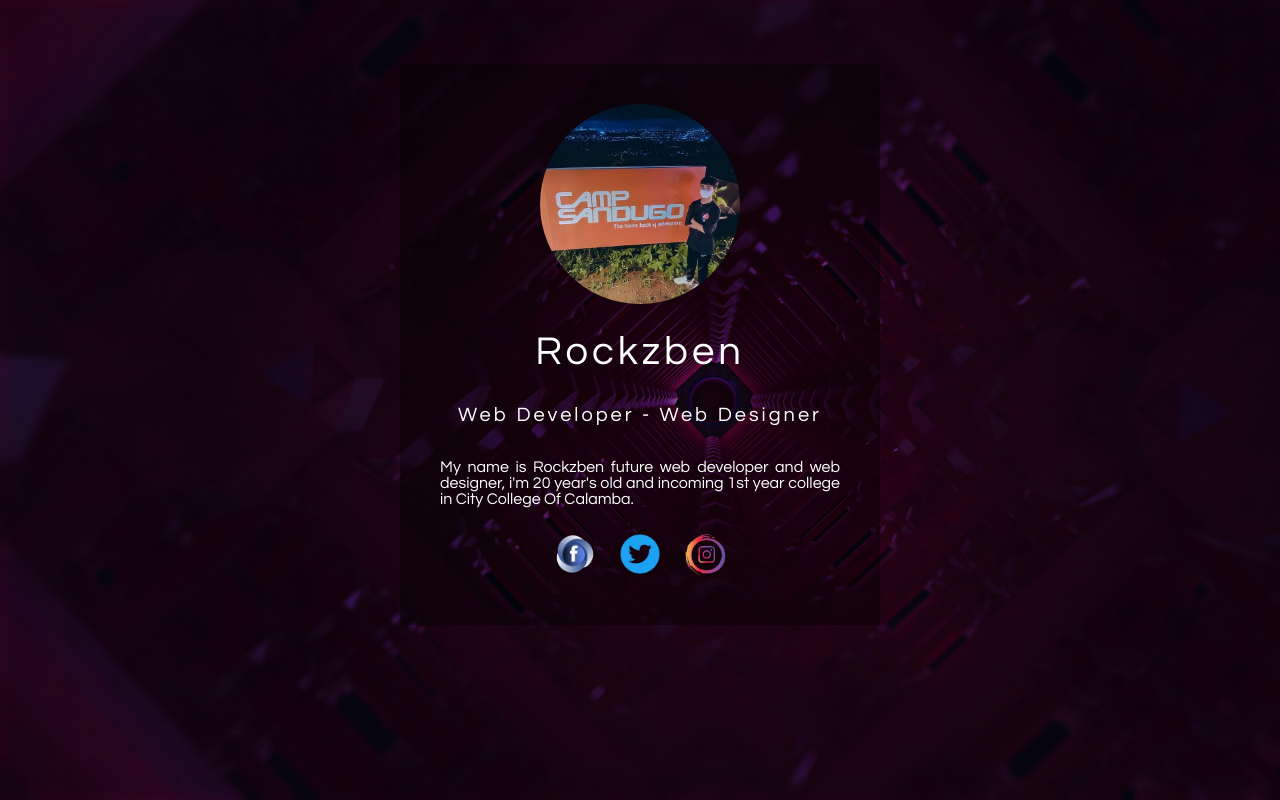
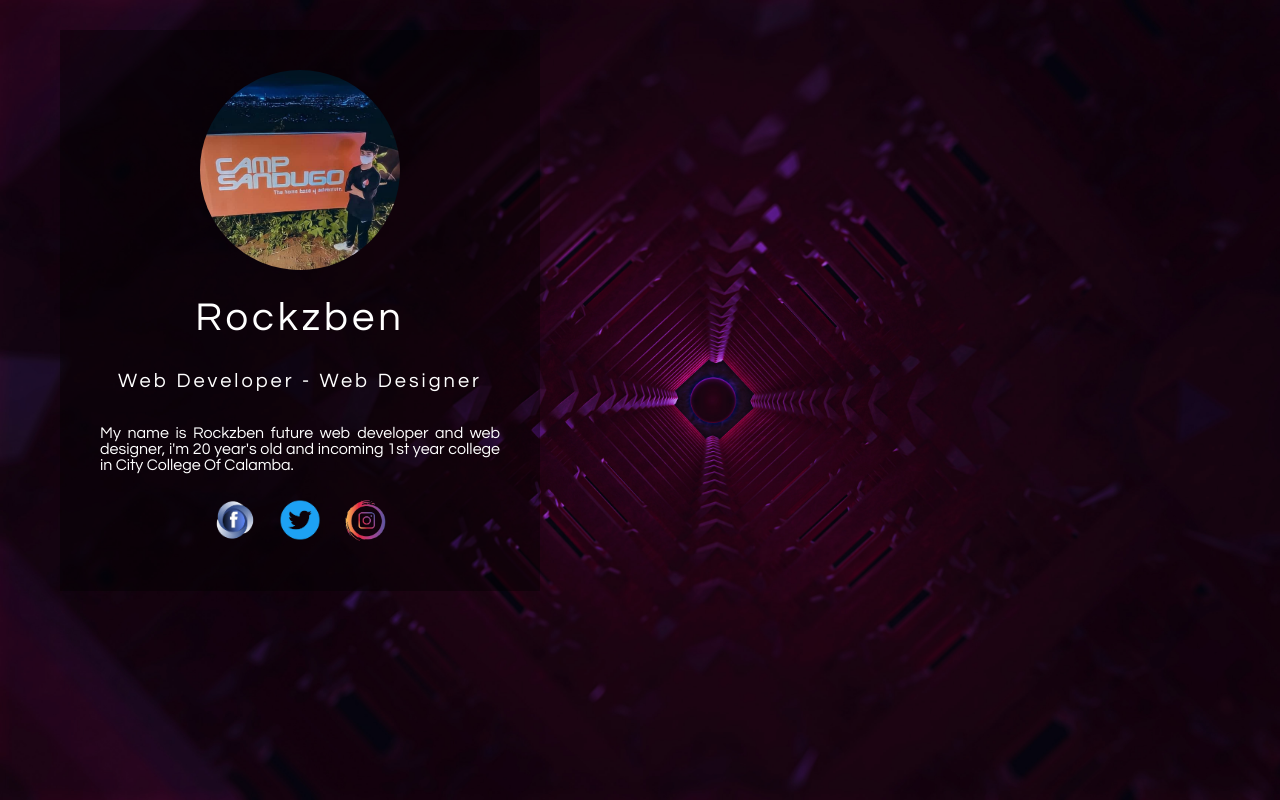
Before and after one commit to Rockzben/rockzben., a plain HTML site: page index.html in a window 1280 px wide. Drawn offline with Linux system fonts and the light colour scheme.

Commit message:
Update style.css

```diff
--- a/style.css
+++ b/style.css
@@ -3,6 +3,7 @@ body{
    padding: 0;
    background: url(Picture_3.jpg) no-repeat;
    background-size: cover;
+   max-width: 600px
 }
 .box{
     width: 400px;
```
